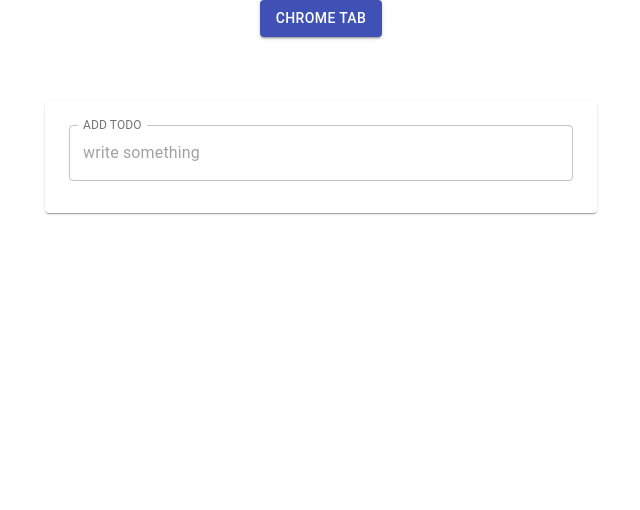
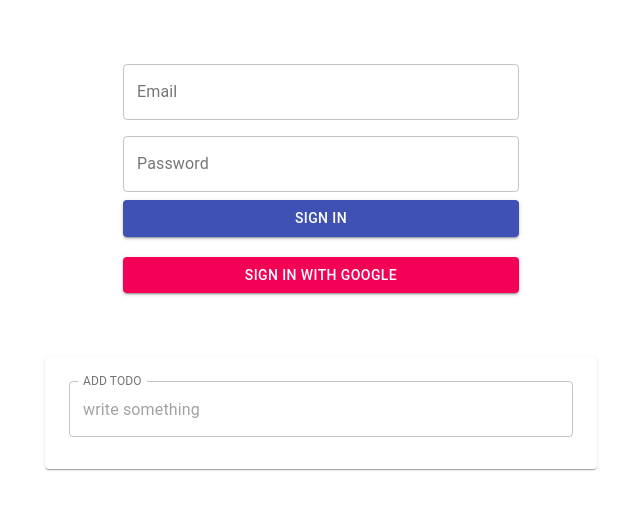
Before and after one commit to maatram/leanboard, a React (Create React App) app: page / in a window 1280 px wide. Shown: the top 510 px of the page, without its empty margins (319-959 px from the left). Built offline with nearby package versions, Linux system fonts and the light colour scheme; no server answers; the database is empty.

Commit message:
SignIn page added and its design updated

```diff
--- a/public/index.html
+++ b/public/index.html
@@ -24,10 +24,9 @@
       work correctly both with client-side routing and a non-root public URL.
       Learn how to configure a non-root public URL by running `npm run build`.
     -->
-    <title>React App</title>
+    <title>Lean Board</title>
   </head>
   <body>
-    <noscript>You need to enable JavaScript to run this app.</noscript>
     <div id="root"></div>
     <!--
       This HTML file is a template.
--- a/src/App.css
+++ b/src/App.css
@@ -51,3 +51,6 @@
   display: inline-flex;
   align-items: center;
 }
+.SignIn .Input-Form{
+  margin-bottom: 20px;
+}
--- a/src/App.js
+++ b/src/App.js
@@ -1,23 +1,19 @@
-import React from 'react';
+import React, { useState, useEffect } from 'react';
 import Button from '@material-ui/core/Button';
 import Container from "@material-ui/core/Container";
 import Card from "@material-ui/core/Card";
 import CardContent from "@material-ui/core/CardContent";
-import './App.css';
 import TodoForm from './TodoForm';
 import TodoList from './TodoList';
-/* global chrome */
+import SignIn from './SignIn';
+import './App.css';
+
 function App() {
+  const [currentUser, setCurrentUser] = useState();
+
   return (
     <div className="App">
-      <Button variant="contained" color="primary" onClick={() => {
-        chrome.tabs.getSelected(tab => {
-          chrome.tabs.update(tab.id, { url: 'chrome-search://local-ntp/local-ntp.html', });
-        });
-      }}>
-        Chrome Tab
-        </Button>
-      <div className="App">
+      <SignIn />
       <Container className="container" maxWidth="sm">
         <Card>
           <CardContent>
@@ -27,7 +23,6 @@
         </Card>
       </Container>
     </div>
-    </div>
   );
 }
 
--- /dev/null
+++ b/src/SignIn.js
@@ -0,0 +1,37 @@
+import React, { useState } from 'react';
+import { auth, signInWithGoogle } from "./firebase";
+import TextField from "@material-ui/core/TextField";
+import Button from "@material-ui/core/Button";
+import Container from "@material-ui/core/Container";
+
+function SignIn() {
+    const [user, setUser] = useState({ email: '', password: '' });
+    const onSubmit = () => {
+
+    }
+    return (
+        <Container className="container SignIn" maxWidth="xs">
+            <form noValidate autoComplete="off" className="Input-Form" onSubmit={onSubmit}>
+                <TextField
+                    label="Email"
+                    variant="outlined"
+                    fullWidth
+                    name="email"
+                />
+                <TextField
+                    label="Password"
+                    variant="outlined"
+                    fullWidth
+                    name="password"
+                    margin="normal"
+                />
+                <Button type="submit" fullWidth variant="contained" color="primary"> Sign In </Button>
+            </form>
+            <Button type="button" fullWidth variant="contained" onClick={signInWithGoogle} color="secondary">
+                Sign In with google
+        </Button>
+        </Container>
+    )
+}
+
+export default SignIn;
--- a/src/firebase.js
+++ b/src/firebase.js
@@ -1,5 +1,6 @@
 import firebase from 'firebase/app';
-import "firebase/database"
+import "firebase/database";
+import "firebase/auth";
 
 const firebaseConfig = {
     apiKey: "AIzaSyBZKHmFwXTP4axvF5KD5OHwlWVJc1YSJ6U",
@@ -16,4 +17,13 @@
 //firebase.analytics();
 const databaseRef = firebase.database().ref();
 export const todosRef = databaseRef.child("todos");
+export const auth = firebase.auth();
+// firebase google setup
+export const provider = new firebase.auth.GoogleAuthProvider();
+provider.setCustomParameters({
+    promt: "select_account"
+});
+export const signInWithGoogle = () => {
+    auth.signInWithPopup(provider);
+}
 export default firebase;
```
Lines whose indentation alone changed are shown as unchanged.
